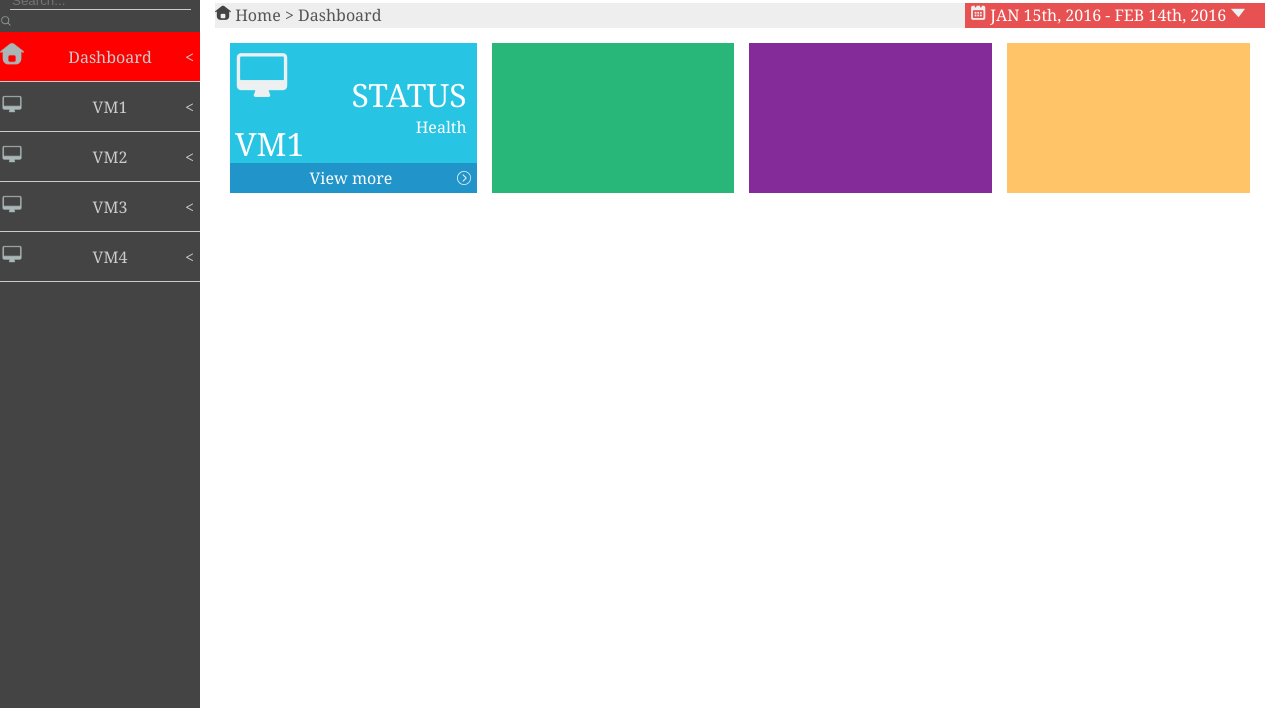
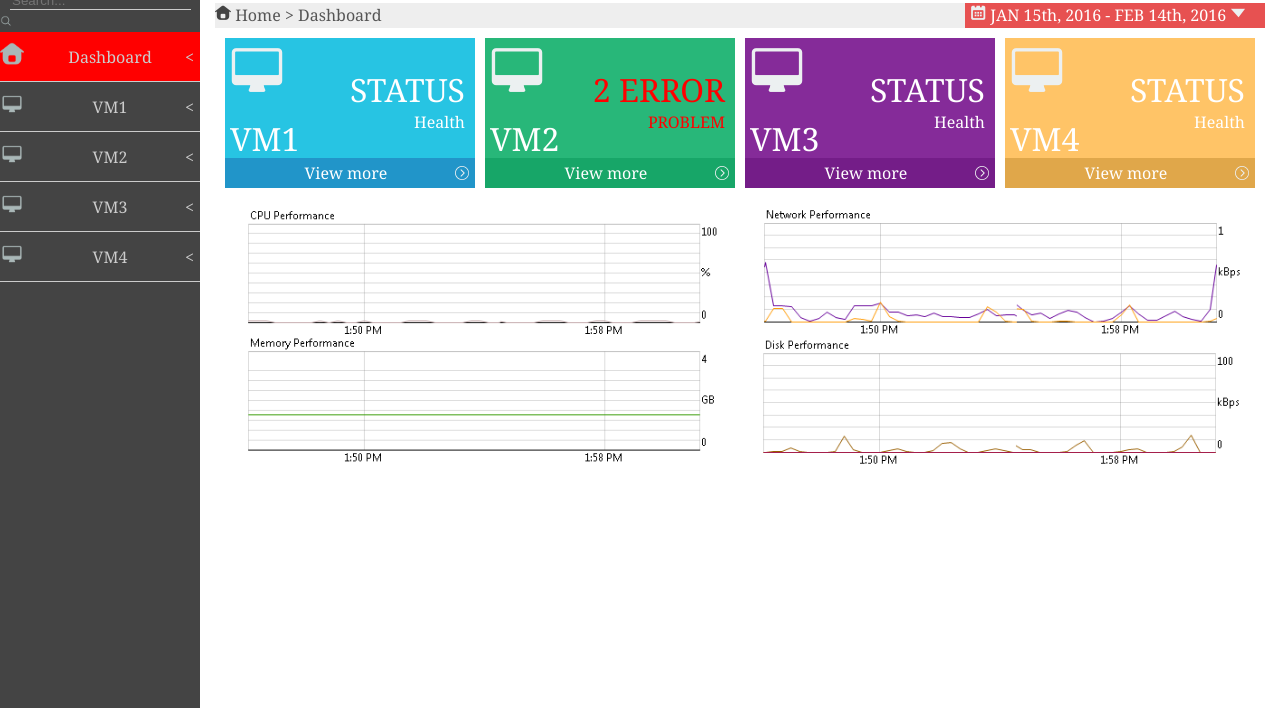
Before and after one commit to Freshield/CloudComputing_Project, a website: page v1.0/index.html in a window 1280 px wide. Shown: the part 92-800 px from the top of the page. Drawn offline with Linux system fonts and the light colour scheme.

Commit message:
done the sample version

```diff
--- a/v1.0/dashboard.css
+++ b/v1.0/dashboard.css
@@ -201,8 +201,9 @@ header#top_header{
 /*data table part*/
 #PANEL_data{
     display: table;
-    border-spacing: 15px;
+    border-spacing: 10px;
 }
+/*first row*/
 #PANEL_data_firstrow{
     display: table-row;
 }
@@ -211,46 +212,47 @@ header#top_header{
     display: table-cell;
     width: 250px;
     height: 150px;
+    color: white;
 
 }
 
 #PANEL_VM1{
     background-color: rgb(39,196,227);
 }
-#PANEL_VM1_up{
+#PANEL_VM1_up, .panel_up{
     height: 120px;
 }
-#panel_vm1_word{
+#panel_vm1_word, .panel_word{
     float: right;
     margin: 10px;
     margin-top: 30px;
     text-align: right;
 }
-#panel_vm1_bigword{
-    color: white;
+#panel_vm1_bigword, .panel_bigword{
+
     font-size: xx-large;
 }
-#panel_vm1_smallword{
-    color: white;
+#panel_vm1_smallword, .panel_smallword{
+
 
 }
-#panel_vm1_name{
-    color: white;
+#panel_vm1_name, .panel_name{
+
     font-size: xx-large;
     float: left;
     margin-top: 10px;
     margin-left: 5px;
 }
-#PANEL_VM1_down{
+#PANEL_VM1_down, .panel_down{
     height: 30px;
     line-height: 30px;
     background-color: rgb(33,149,201);
 }
-#panel_vm1_downword{
-    color: white;
+.panel_downword{
+
     margin-left: 5px;
 }
-#data_right_img{
+.data_right_img{
     height: 16px;
     float: right;
     margin: 7px 5px 5px 5px;
@@ -258,11 +260,49 @@ header#top_header{
 #PANEL_VM2{
     background-color: rgb(40,183,121);
 }
+#PANEL_VM2_down{
+    background-color: rgb(23,166,104);
+}
+#panel_vm2_word{
+    color: red;
+}
 
 #PANEL_VM3{
     background-color: rgb(133,43,153);
+}
+#PANEL_VM3_down{
+    background-color: rgb(116,29,136);
 }
 
 #PANEL_VM4{
     background-color: rgb(255,196,103);
 }
+
+#PANEL_VM4_down{
+    background-color: rgb(224,167,74);
+}
+/*chart*/
+#PANEL_chart{
+    display: table;
+    border-spacing: 25px 5px;
+}
+#chart_row{
+    display: table-row;
+}
+.secondrow_cell{
+    display: table-cell;
+    width: 500px;
+    padding: 0px;
+
+    vertical-align: top;
+
+}
+#secondrow_chart1{
+    margin-right: 5px;
+
+}
+#secondrow_chart2{
+
+    margin-left: 20px;
+
+}
--- a/v1.0/index.html
+++ b/v1.0/index.html
@@ -98,32 +98,79 @@
         <!-- data table-->
         <div id="PANEL_data">
             <div id="PANEL_data_firstrow">
+                <!-- VM1-->
                 <div id="PANEL_VM1" class="firstrow_cell">
-                    <div id="PANEL_VM1_up">
+                    <div id="PANEL_VM1_up" class="panel_up">
                         <img src="image/panel_data_vm.png" id="data_vm1_img">
-                        <span id="panel_vm1_word">
-                            <span id="panel_vm1_bigword">STATUS</span><br>
-                            <span id="panel_vm1_smallword">Health</span>
+                        <span id="panel_vm1_word" class="panel_word">
+                            <span id="panel_vm1_bigword" class="panel_bigword">STATUS</span><br>
+                            <span id="panel_vm1_smallword" class="panel_smallword">Health</span>
                         </span>
-                        <span id="panel_vm1_name">VM1</span>
+                        <span id="panel_vm1_name" class="panel_name">VM1</span>
                     </div>
-                    <div id="PANEL_VM1_down">
-                        <span id="panel_vm1_downword">View more</span>
-                        <img src="image/data_right.png" id="data_right_img">
+                    <div id="PANEL_VM1_down" class="panel_down">
+                        <span id="panel_vm1_downword" class="panel_downword">View more</span>
+                        <img src="image/data_right.png" class="data_right_img">
                     </div>
                 </div>
+                <!-- VM2-->
                 <div id="PANEL_VM2" class="firstrow_cell">
-
+                    <div id="PANEL_VM2_up" class="panel_up">
+                        <img src="image/panel_data_vm.png" id="data_vm2_img">
+                        <span id="panel_vm2_word" class="panel_word">
+                            <span id="panel_vm2_bigword" class="panel_bigword">2 ERROR</span><br>
+                            <span id="panel_vm2_smallword" class="panel_smallword">PROBLEM</span>
+                        </span>
+                        <span id="panel_vm2_name" class="panel_name">VM2</span>
+                    </div>
+                    <div id="PANEL_VM2_down" class="panel_down">
+                        <span id="panel_vm2_downword" class="panel_downword">View more</span>
+                        <img src="image/data_right.png" class="data_right_img">
+                    </div>
                 </div>
+                <!-- VM3-->
                 <div id="PANEL_VM3" class="firstrow_cell">
-
+                    <div id="PANEL_VM3_up" class="panel_up">
+                        <img src="image/panel_data_vm.png" id="data_vm3_img">
+                        <span id="panel_vm3_word" class="panel_word">
+                            <span id="panel_vm3_bigword" class="panel_bigword">STATUS</span><br>
+                            <span id="panel_vm3_smallword" class="panel_smallword">Health</span>
+                        </span>
+                        <span id="panel_vm3_name" class="panel_name">VM3</span>
+                    </div>
+                    <div id="PANEL_VM3_down" class="panel_down">
+                        <span id="panel_vm3_downword" class="panel_downword">View more</span>
+                        <img src="image/data_right.png" class="data_right_img">
+                    </div>
                 </div>
+                <!-- VM4-->
                 <div id="PANEL_VM4" class="firstrow_cell">
-
+                    <div id="PANEL_VM4_up" class="panel_up">
+                        <img src="image/panel_data_vm.png" id="data_vm4_img">
+                        <span id="panel_vm4_word" class="panel_word">
+                            <span id="panel_vm4_bigword" class="panel_bigword">STATUS</span><br>
+                            <span id="panel_vm4_smallword" class="panel_smallword">Health</span>
+                        </span>
+                        <span id="panel_vm4_name" class="panel_name">VM4</span>
+                    </div>
+                    <div id="PANEL_VM4_down" class="panel_down">
+                        <span id="panel_vm4_downword" class="panel_downword">View more</span>
+                        <img src="image/data_right.png" class="data_right_img">
+                    </div>
                 </div>
 
             </div>
-
+        </div>
+        <!-- chart table-->
+        <div id="PANEL_chart">
+            <div id="chart_row">
+                <div id="secondrow_chart1" class="secondrow_cell">
+                    <img src="image/data_chart.png" width="490">
+                </div>
+                <div id="secondrow_chart2" class="secondrow_cell">
+                    <img src="image/data_chart2.png" width="490">
+                </div>
+            </div>
         </div>
     </div>
 
```
Also changed, not shown: preview_141.png (added), v1.0/image/data_chart.png (added), v1.0/image/data_chart2.png (added).
